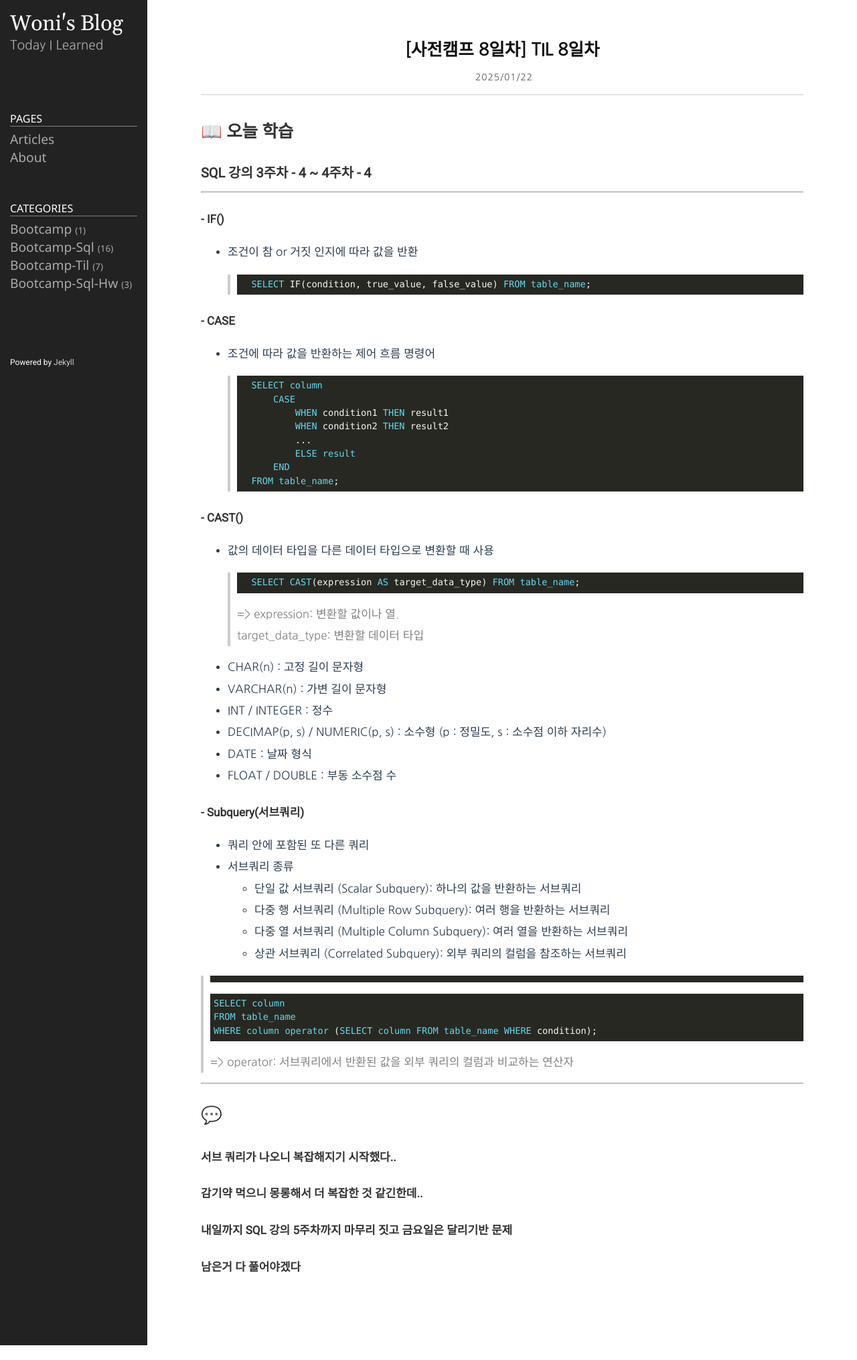
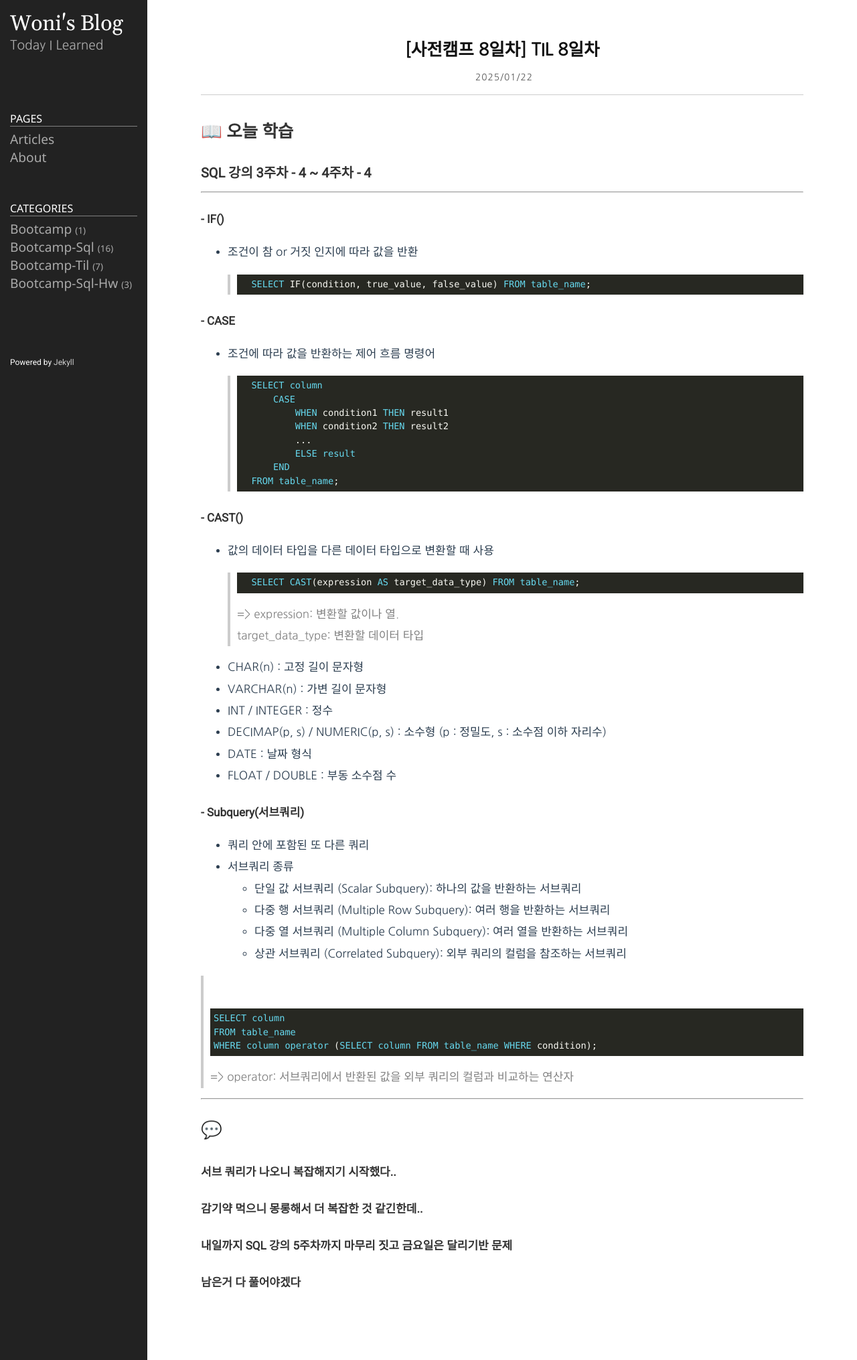
Before and after one commit to s-woni/s-woni.github.io, a Jekyll site: the page built from _posts/pre-camp-til/2025-01-22-til.md, in a window 1280 px wide. Shown: the whole page at 67% size. Built offline with Jekyll 4.4.1, drawn with Linux system fonts in a browser that asks for light colours; before the commit the page ends 2009 px from its top, so only the background shows below that.

Commit message:
Update 2025-01-22-til.md

````diff
--- a/_posts/pre-camp-til/2025-01-22-til.md
+++ b/_posts/pre-camp-til/2025-01-22-til.md
@@ -57,9 +57,7 @@ target_data_type: 변환할 데이터 타입
     - 다중 열 서브쿼리 (Multiple Column Subquery): 여러 열을 반환하는 서브쿼리
     - 상관 서브쿼리 (Correlated Subquery): 외부 쿼리의 컬럼을 참조하는 서브쿼리
 
->
-```
-```
+> &nbsp;
 ```sql
 SELECT column
 FROM table_name
````
